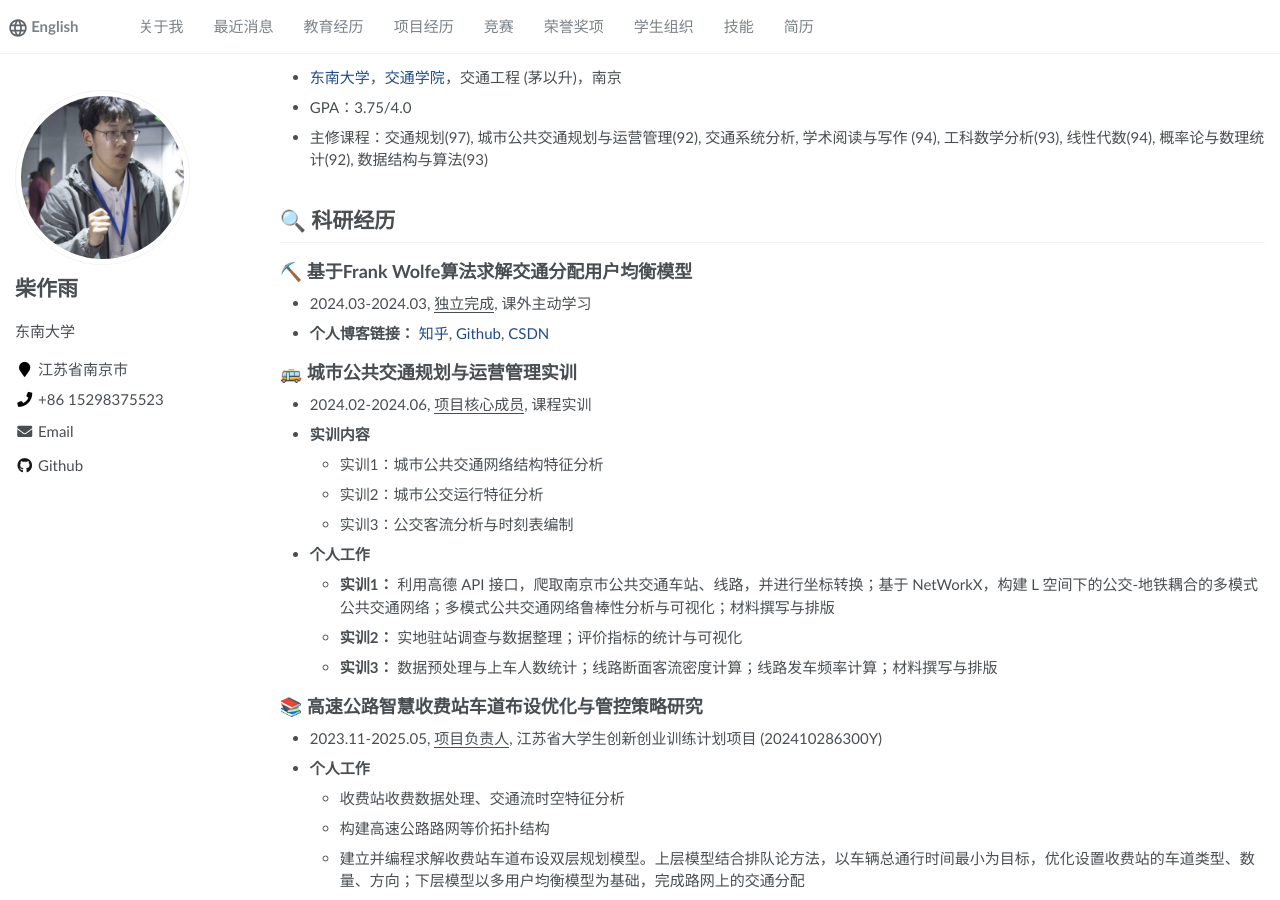
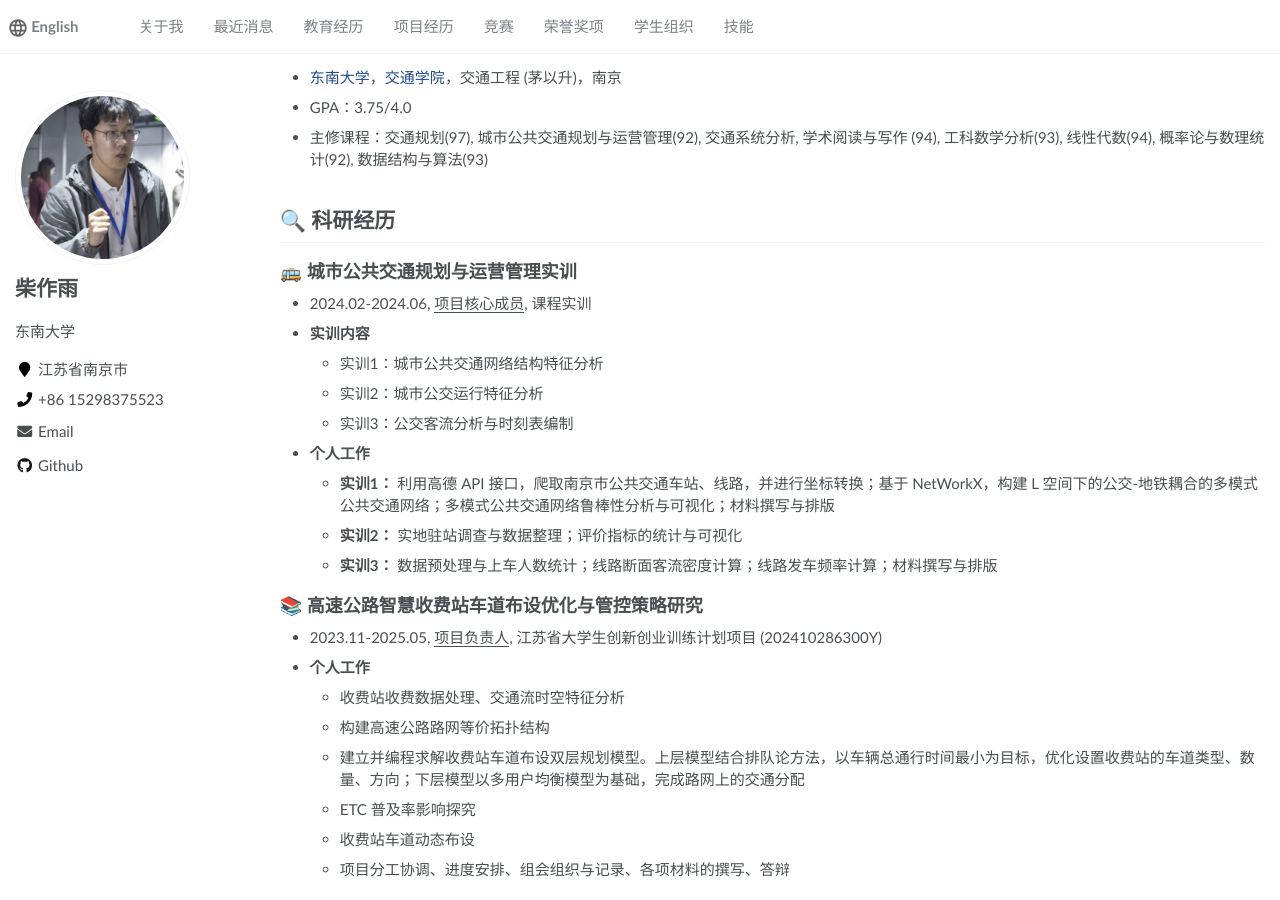
Before and after one commit to zychai/zh-cn, a Jekyll site: the page built from _pages/about.md, in a window 1280 px wide and 900 px high, scrolled down 343 px. Built offline with Jekyll 4.4.1, drawn with Linux system fonts in a browser that asks for light colours.

Commit message:
update pages

```diff
--- a/_data/navigation.yml
+++ b/_data/navigation.yml
@@ -23,8 +23,6 @@ en:
 
   - title: "Skills"
     url: "/#-skills"
-  - title: "CV"
-    url: "/files/CV(en_US)-Zuoyu_Chai.pdf"
 
 zh:
   - title: "关于我"
@@ -50,5 +48,3 @@ zh:
 
   - title: "技能"
     url: "/zh-cn/#-skills"
-  - title: "简历"
-    url: "/zh-cn/files/CV(zh_CN)-Zuoyu_Chai.pdf"
--- a/_pages/about.md
+++ b/_pages/about.md
@@ -33,10 +33,6 @@ redirect_from:
 <span class='anchor' id='-research-experiences'></span>
 
 # 🔍 科研经历
-## ⛏️ 基于Frank Wolfe算法求解交通分配用户均衡模型
-- 2024.03-2024.03, <u>独立完成</u>, 课外主动学习
-- **个人博客链接：** [知乎](https://zhuanlan.zhihu.com/p/686191698), [Github](https://github.com/zychai/frank-wolfe-UE), [CSDN](http://t.csdnimg.cn/HbiXa)
-
 ## 🚌 城市公共交通规划与运营管理实训
 - 2024.02-2024.06, <u>项目核心成员</u>, 课程实训
 - **实训内容**
```
Also changed, not shown: 2 other files.
